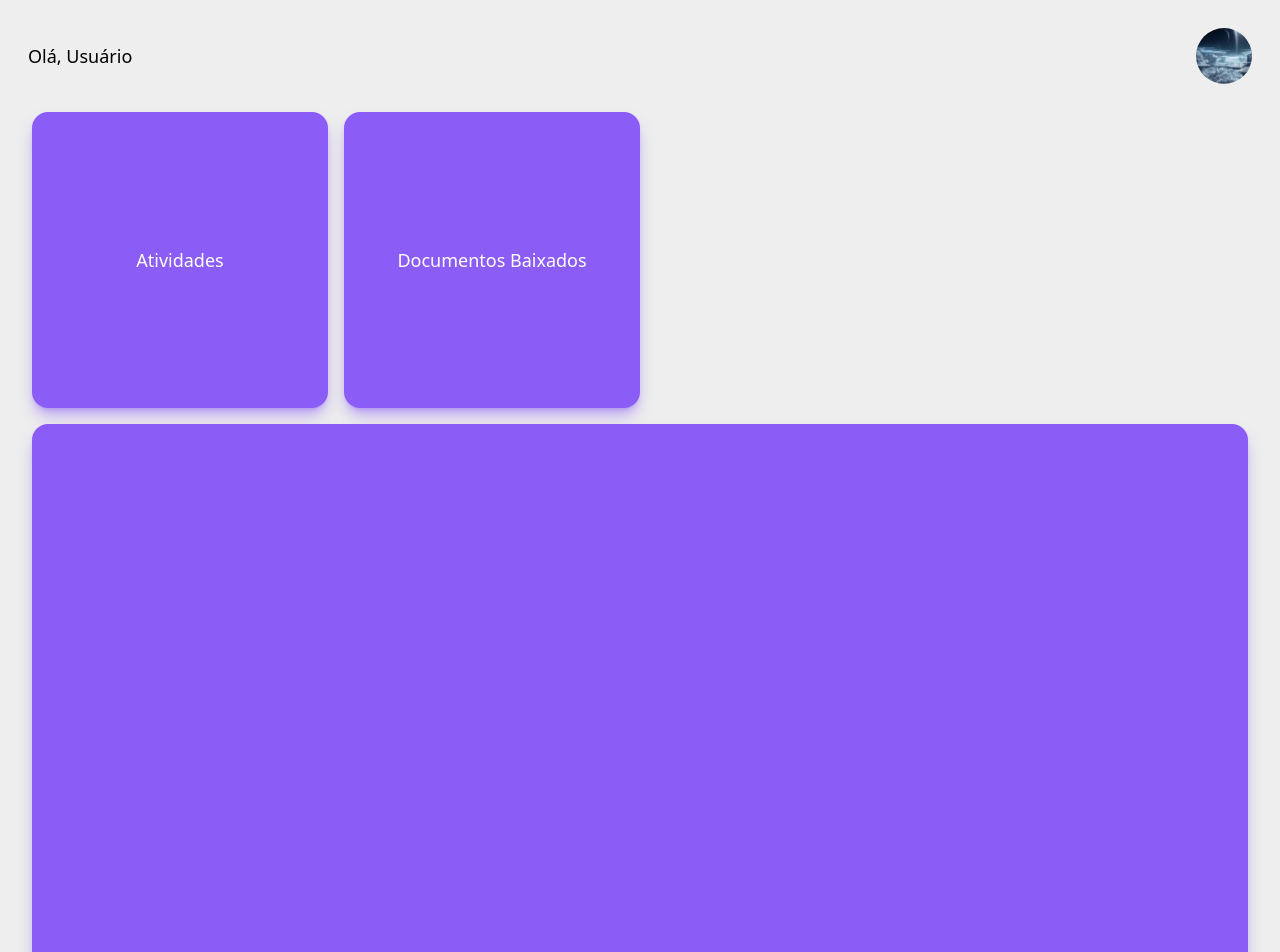
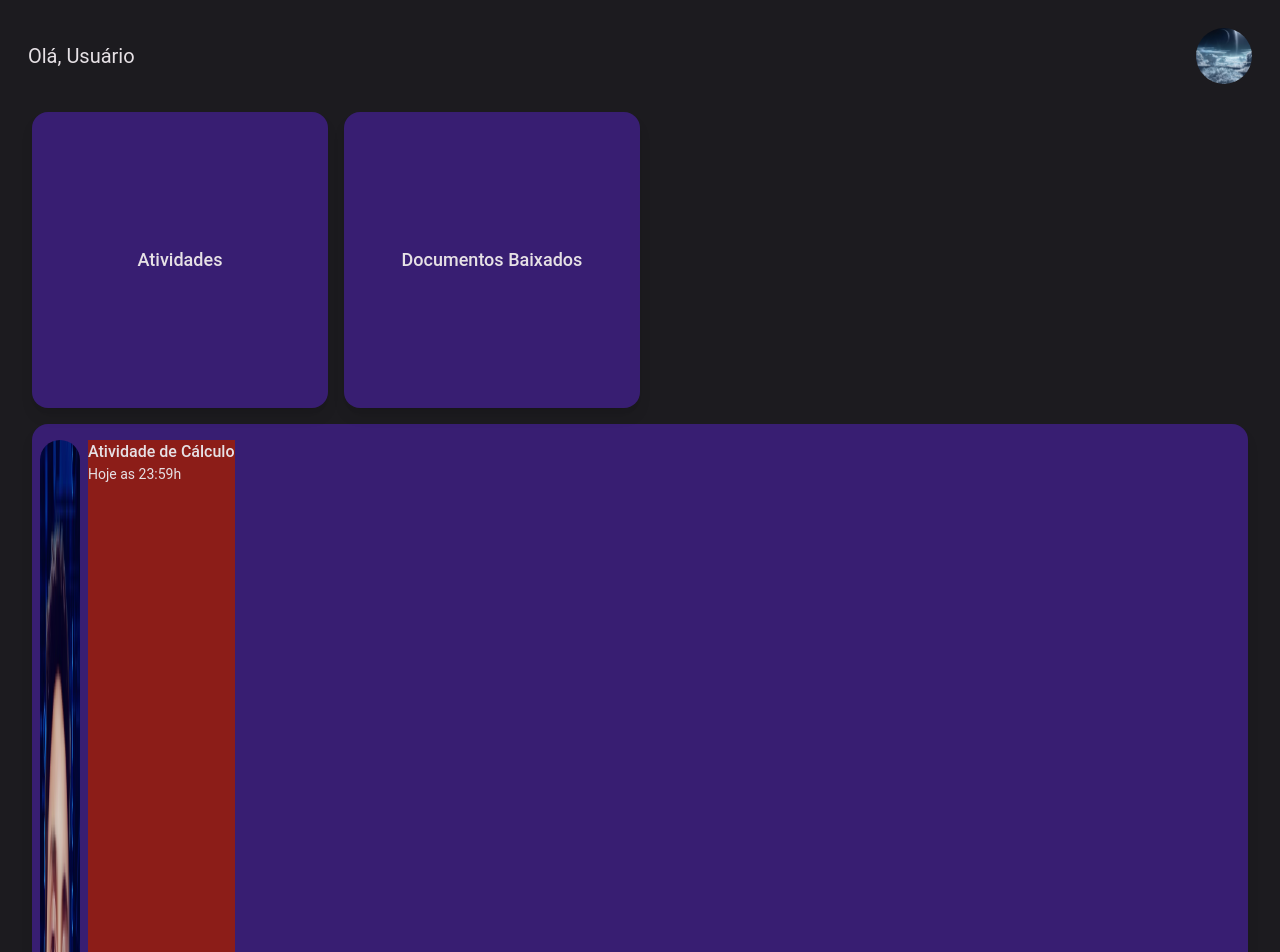
Before and after one commit to jgabrielsz/SIGAA-front-end, a React (Create React App) app: page / in a window 1280 px wide. Shown: the top 952 px of the page. Built offline with nearby package versions, Linux system fonts and the light colour scheme.

Commit message:
changed to dark first

```diff
--- a/src/App.css
+++ b/src/App.css
@@ -2,23 +2,15 @@
 @tailwind components;
 @tailwind utilities;
 
-:root {
-  --LowColor:#8343cc;
-  --HighColor: #5700bb;
-  /* background-image: linear-gradient(95deg ,var(--LowColor) 40%, var(--HighColor)); */
+html{
+  min-height: 100vh;
+  background-color: #1C1B1F;
+  font-family: Roboto, 'Courier New', Courier, monospace;
+  color: #E6E1E5;
 }
 
 *{
   margin: 0;
   padding: 0;
   box-sizing: border-box;
-
 }
-
-.App {
-  text-align: start;
-}
-
-.centered{
-  margin: 0 auto;
-}
--- a/src/features/Home/Box.js
+++ b/src/features/Home/Box.js
@@ -1,6 +1,6 @@
 function Box (props){
     return (
-        <div className={props.className + ' bg-violet-500 shadow-lg shadow-violet-500/50 text-white flex justify-center items-center text-center aspect-square text-lg font-medium rounded-xlg '} >
+        <div className={props.className + ' bg-primary shadow-lg shadow-black-500/50 flex aspect-square text-lg font-medium rounded-xlg '} >
             {props.children}
         </div>
     )
--- a/src/features/Home/Grid.js
+++ b/src/features/Home/Grid.js
@@ -1,18 +1,21 @@
 import './home.css'
 import Box from './Box'
+import prof from './me.jpg'
 
 function Grid(){
     return (
         <>
-        <div className='grid grid-cols-2 gap-4 max-w-screen-sm my-auto p-4'>
-            <Box>Atividades</Box>
-            <Box>Documentos Baixados</Box>
-            {/* <Box>Minhas Turmas</Box>
-            <Box>Minhas Notas</Box> */}
+        <div className='grid grid-cols-2 gap-4 max-w-screen-sm my-auto p-4 bg-back'>
+            <Box className="justify-center items-center text-center">Atividades</Box>
+            <Box className="justify-center items-center text-center">Documentos Baixados</Box>
         </div>
-        <Box className="aspect-auto rounded-md py-2 mx-4 justify-start flex-col">
-            Atividade de Cálculo
-            Hoje as 23:59h
+        <Box className="aspect-auto rounded-xl py-2 mx-4 justify-start bg-dark-error py-4">
+            <img className='aspect-square rounded-full w-10 mx-2' src={prof}  alt='prof'/>
+            <div className='bg-dark-error block'>
+                <h2 className='bg-dark-error text-dark-onsurface font-medium text-base'>Atividade de Cálculo</h2>
+                <h3 className='bg-dark-error text-dark-onsurface text-sm font-normal'>Hoje as 23:59h</h3>
+            </div>
+
         </Box>
         </>
     )
--- a/src/features/Home/Head.js
+++ b/src/features/Home/Head.js
@@ -3,8 +3,8 @@ import me from './imag.png'
 
 function Head(){
     return(
-        <div className="flex justify-between items-center py-3 text-lg px-3">
-            <span className='text-lg font-medium '>Olá, Usuário</span>
+        <div className="flex justify-between items-center py-3 text-lg px-3 bg-back">
+            <span className='text-xl font-normal bg-back'>Olá, Usuário</span>
             <img className="w-14 h-14 rounded-full" src={me}  alt="foto do usuário"/>
         </div>
     )
--- a/src/features/Home/Home.js
+++ b/src/features/Home/Home.js
@@ -3,7 +3,7 @@ import Grid from './Grid'
 
 function Home(){
     return (
-        <div id='home'>
+        <div id='home' className='bg-back'>
             <Head/>
             <Grid />
         </div>
--- a/tailwind.config.js
+++ b/tailwind.config.js
@@ -1,10 +1,17 @@
 /** @type {import('tailwindcss').Config} */
 module.exports = {
-  content: ['./src/**/*.js'],
+  content: ['./src/**/*.js', './src/*.js'],
   theme: {
     extend: {
       borderRadius: {
         'xlg': '1rem',
+      },
+      colors: {
+        'primary': '#381E72',
+        'back': '#1C1B1F',
+        'dark-error': '#8C1D18',
+        'dark-onsurface': '#E6E1E5',
+        'dark-surface2': '#1C1B1F'
       }
     },
   },
```
